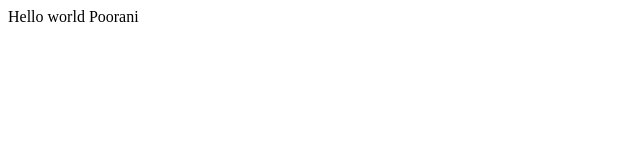
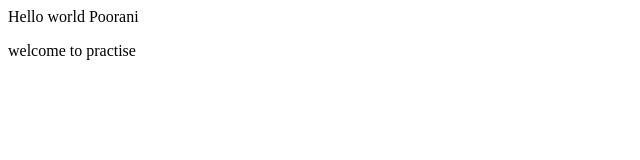
Before and after one commit to Anuit5/Practise, a plain HTML site: page index.html in a window 1280 px wide. Shown: the whole page, without its empty margins (0-640 px from the left). Drawn offline with Linux system fonts and the light colour scheme.

Commit message:
second commit poorani(v1)

```diff
--- a/index.html
+++ b/index.html
@@ -2,5 +2,6 @@
 <header><title>This is title</title></header>
 <body>
 Hello world Poorani
+<p>welcome to practise</p>
 </body>
 </html>
```
